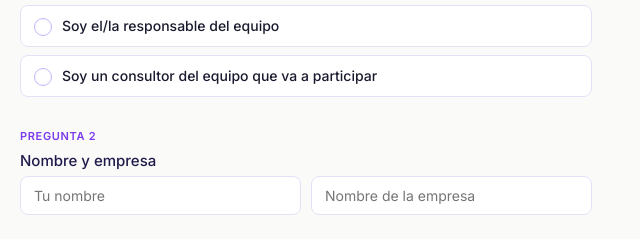
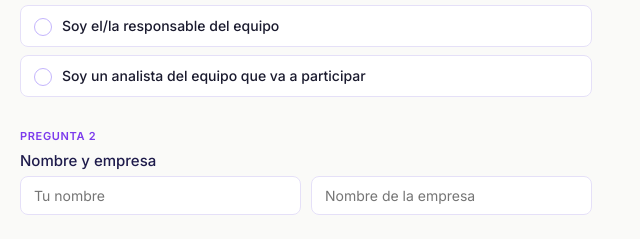
Before and after one commit to viviana-silvera/pretrabajo-taller-ia, a plain HTML site: page index.html in a window 1280 px wide. Shown: the part 421-660 px from the top of the page, 334-974 px from the left. Drawn offline with nearby package versions, Linux system fonts and the light colour scheme.

Commit message:
Update index.html

```diff
--- a/index.html
+++ b/index.html
@@ -188,7 +188,7 @@ textarea { resize: vertical; min-height: 90px; }
       <label class="radio-option" onclick="selectRadio(this,'q1')">
         <div class="radio-dot"><div class="radio-inner"></div></div>
         <div class="radio-content">
-          <div class="radio-title">Soy un consultor del equipo que va a participar</div>
+          <div class="radio-title">Soy un analista del equipo que va a participar</div>
         </div>
       </label>
     </div>
```
